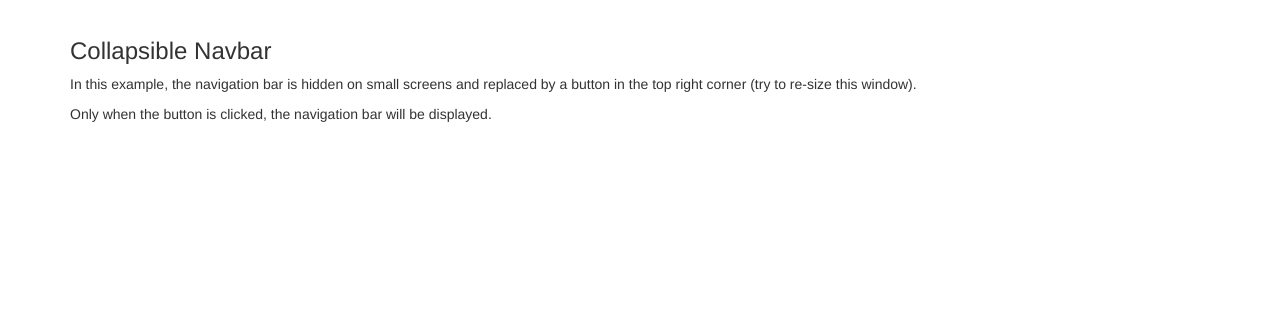
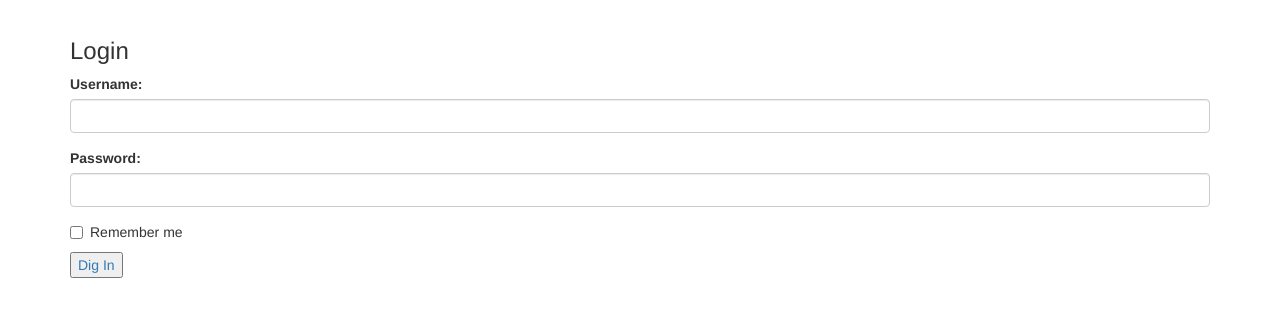
Before and after one commit to BBJohns05/dino-auction, a plain HTML site: page Pages/login.html in a window 1280 px wide. Shown: the part 54-370 px from the top of the page. Drawn offline with nearby package versions, Linux system fonts and the light colour scheme.

Commit message:
Fixing Things
Adding pictures and fixing things that were broken

```diff
--- a/Pages/login.html
+++ b/Pages/login.html
@@ -42,9 +42,22 @@
 </nav>
 
 <div class="container">
-  <h3>Collapsible Navbar</h3>
-  <p>In this example, the navigation bar is hidden on small screens and replaced by a button in the top right corner (try to re-size this window).
-  <p>Only when the button is clicked, the navigation bar will be displayed.</p>
+  <h3>Login</h3>
+  <form>
+
+    <div class="form-group">
+      <label for="Username">Username:</label>
+      <input type="Username" class="form-control" id="Username">
+    </div>
+    <div class="form-group">
+      <label for="Password">Password:</label>
+      <input type="Password" class="form-control" id="Password">
+    </div>
+    <div class="checkbox">
+      <label><input type="checkbox"> Remember me</label>
+    </div>
+    <button type="submit"><a href="index.html">Dig In</a></button>
+    </form>
 </div>
 
 </body>
```
Also changed, not shown: Pages/aboutus.html (+4 -1 lines), Pages/index.html (+1 -1 lines), Pages/signup.html (+1 -4 lines), CSS/homepage.css (line endings or trailing spaces), Pages/baby.jpg (renamed from Pages/pictures/baby.jpg), Pages/background.jpg (added), Pages/curious.webp (renamed from Pages/pictures/curious.webp), Pages/egg.jpg (renamed from Pages/pictures/egg.jpg), Pages/held.webp (renamed from Pages/pictures/held.webp), Pages/john.png (added), Pages/wild.webp (renamed from Pages/pictures/wild.webp), 2 other files.
